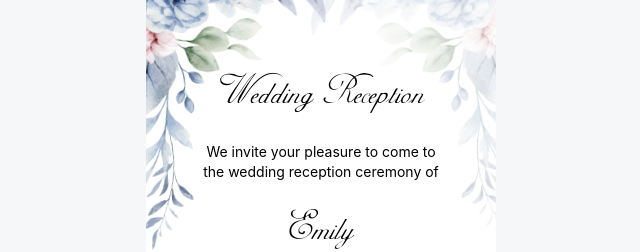
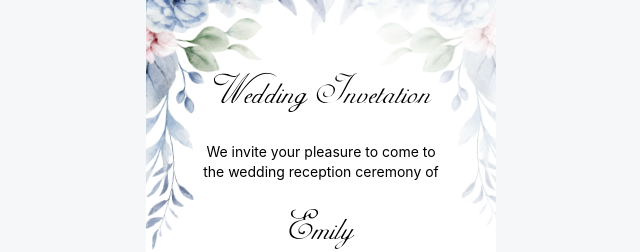
Before and after one commit to daniel-turu/lovelink-template, a React (Create React App) app: page /card1 in a window 1280 px wide. Shown: the part 122-374 px from the top of the page, without its empty margins (319-959 px from the left). Built offline with nearby package versions, Linux system fonts and the light colour scheme.

Commit message:
added wedding card

```diff
--- a/src/weddingivcards/Cards/General/Card1.tsx
+++ b/src/weddingivcards/Cards/General/Card1.tsx
@@ -49,7 +49,7 @@ function Card1() {
 
           {/* Card content */}
           <div className='z-10'>
-            <div className='font-adinekirnberg text-5xl pb-6'>Wedding Reception</div>
+            <div className='font-adinekirnberg text-5xl pb-6'>Wedding Invetation</div>
             <div className='w-[250px] pb-6 text-sm'>
               We invite your pleasure to come to the wedding reception ceremony of
             </div>
```
